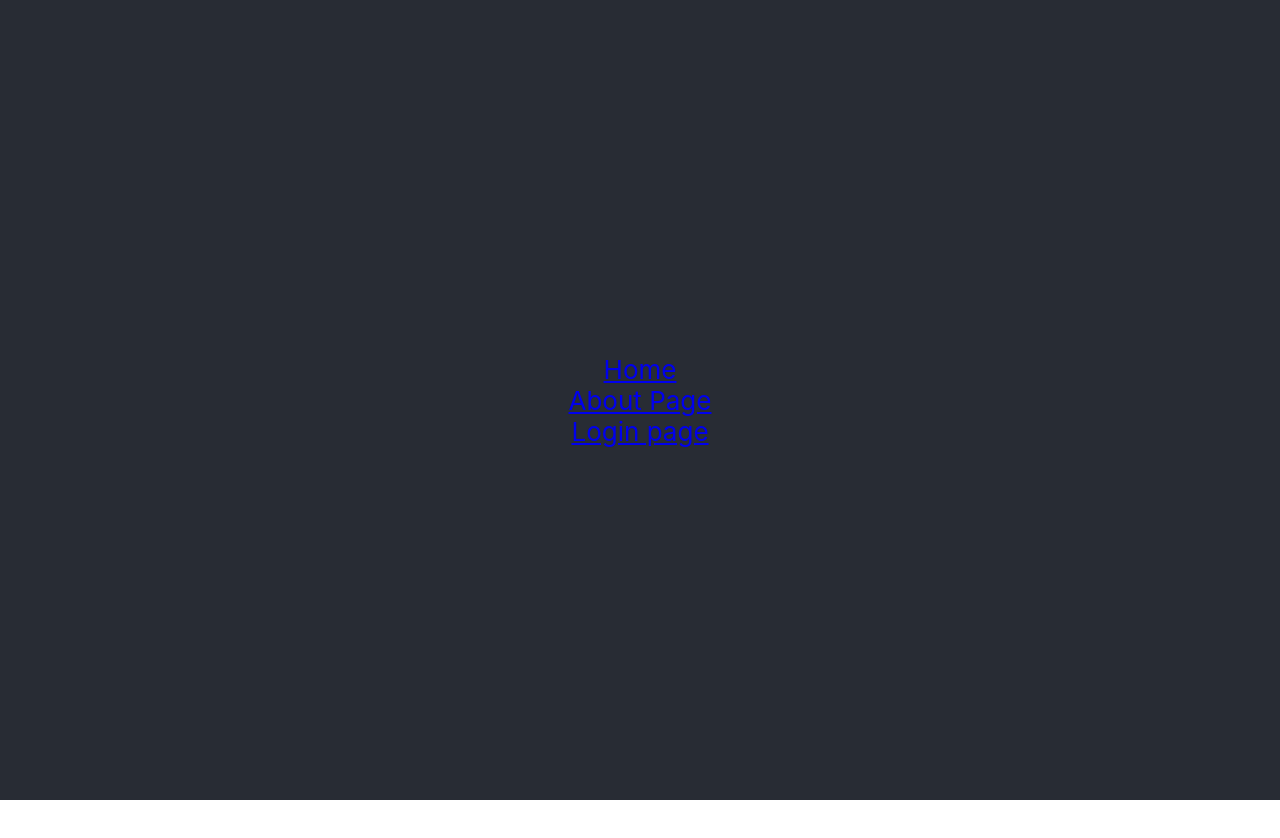
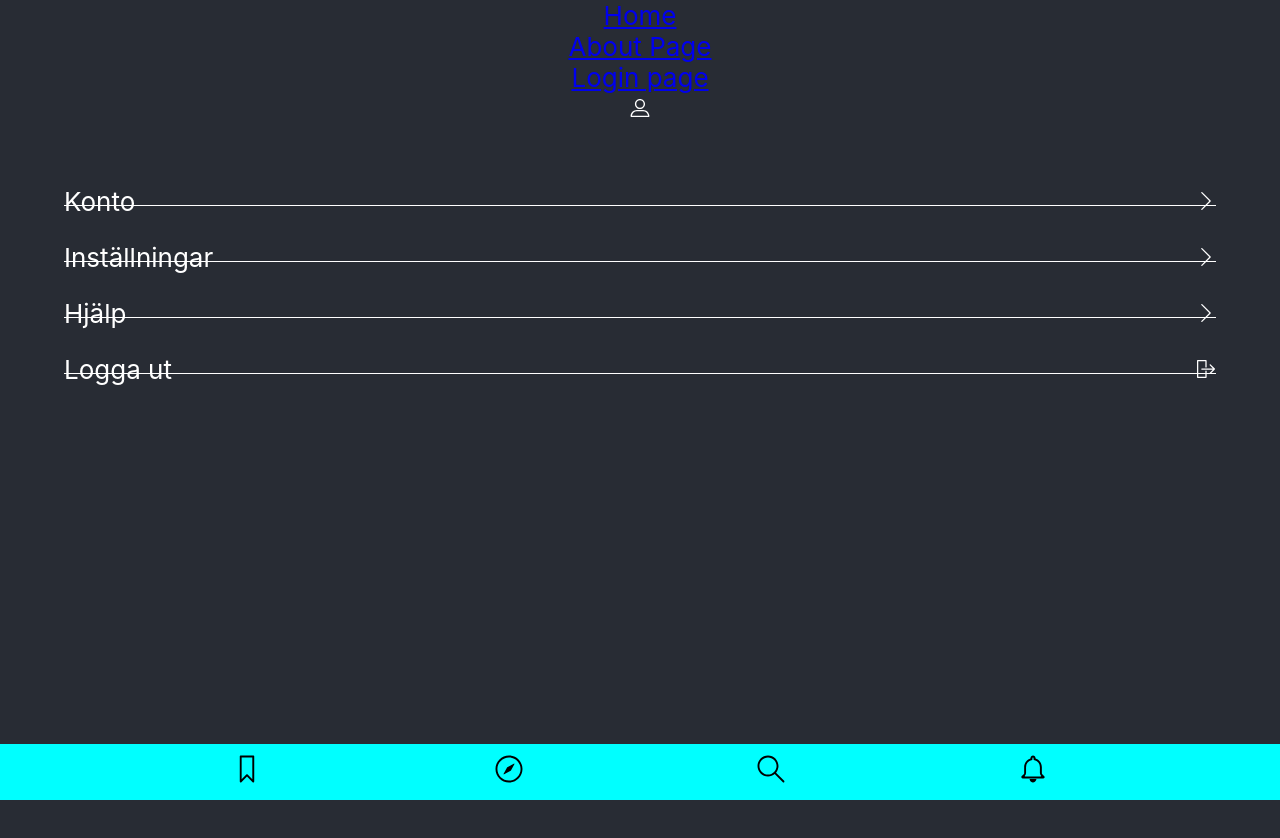
Before and after one commit to erikarvidsson/KA-project2, a React (Create React App) app: page /Konto in a window 1280 px wide. Shown: the top 838 px of the page. Before the commit the page ends 800 px from the top, so only its background shows below. Built offline with nearby package versions, Linux system fonts and the light colour scheme.

Commit message:
added a kontopage

```diff
--- a/src/App.js
+++ b/src/App.js
@@ -10,6 +10,7 @@ import Explore from './view/explore';
 import Search from './view/search';
 import Notification from './view/notification';
 import Profile from './view/profile';
+import Konto from './view/konto';
 
 function App() {
   // console.log(Route)
@@ -29,6 +30,7 @@ function App() {
         <Route path="/Search" component={Search} />
         <Route path="/Notification" component={Notification} />
         <Route path="/Profile" component={Profile} />
+        <Route path="/Konto" component={Konto} />
       </header>
     </div>
   );
--- /dev/null
+++ b/src/components/KontoPage/index.js
@@ -0,0 +1,76 @@
+import React,{ useState } from 'react';
+import { Route, Switch, Link } from "react-router-dom";
+import styled from "styled-components";
+
+
+const Section = styled.section`
+  height: 100vh;
+  width: 100vw;
+
+  img {
+  width:20px;
+  height:auto;
+  filter:invert(1);
+  }
+
+`;
+
+const Icon = styled.div`
+  color: #fff;
+  display: flex;
+  justify-content:center;
+  align-items:center;
+  position:fixed;
+  top:30px;
+  left:30px;
+
+
+`;
+
+const Div = styled.div`
+  height: 40vh;
+  width: 100vw;
+
+  ul {
+  display: flex;
+  flex-direction: column;
+  justify-content: flex-start;
+  align-items: center;
+
+  line-height: 20px;
+  }
+
+  li {
+  display: flex;
+  border-bottom: 1px solid white;
+  padding-bottom: 25px;
+  width: 90vw;
+  height: 30px;
+  line-height: 4;
+  justify-content: space-between;
+  }
+
+
+}`;
+
+const KontoPage = () => {
+    return (
+    <div>
+    <Section>
+    <div>
+      <img src='assets/icons/profile.svg'></img>
+    </div>
+
+    <Div>
+      <ul>
+        <li>Konto<Link to='/Konto'><img src='assets/icons/right-arrow.svg'></img></Link></li>
+        <li>Inställningar<Link to='/'><img src='assets/icons/right-arrow.svg'></img></Link></li>
+        <li>Hjälp<Link to='/'><img src='assets/icons/right-arrow.svg'></img></Link></li>
+        <li>Logga ut<Link to='/'><img src='assets/icons/logout.svg'></img></Link></li>
+      </ul>
+      </Div>
+    </Section>
+  </div>
+)}
+
+export default KontoPage;
--- a/src/components/ProfilePage/index.js
+++ b/src/components/ProfilePage/index.js
@@ -96,7 +96,7 @@ const ProfilePage = () => {
           <h3>Namn Efternamn</h3>
           <h5>Kulturförvaltare</h5>
           <ul>
-            <li>Konto<Link to='/'><img src='assets/icons/right-arrow.svg'></img></Link></li>
+            <li>Konto<Link to='/Konto'><img src='assets/icons/right-arrow.svg'></img></Link></li>
             <li>Inställningar<Link to='/'><img src='assets/icons/right-arrow.svg'></img></Link></li>
             <li>Hjälp<Link to='/'><img src='assets/icons/right-arrow.svg'></img></Link></li>
             <li>Logga ut<Link to='/'><img src='assets/icons/logout.svg'></img></Link></li>
--- a/src/components/SearchPage/index.js
+++ b/src/components/SearchPage/index.js
@@ -43,6 +43,7 @@ img {
 width:20px;
 height:auto;
 filter:invert(1);
+margin-right: 20px;
 }
 `;
 
--- /dev/null
+++ b/src/view/konto.js
@@ -0,0 +1,15 @@
+import React from 'react';
+import Layout from '../components/Layout';
+import KontoPage from '../components/KontoPage';
+
+const Konto = () => {
+    return(
+        <div>
+            <Layout>
+              <KontoPage />
+            </Layout>
+        </div>
+    )
+}
+
+export default Konto;
```
